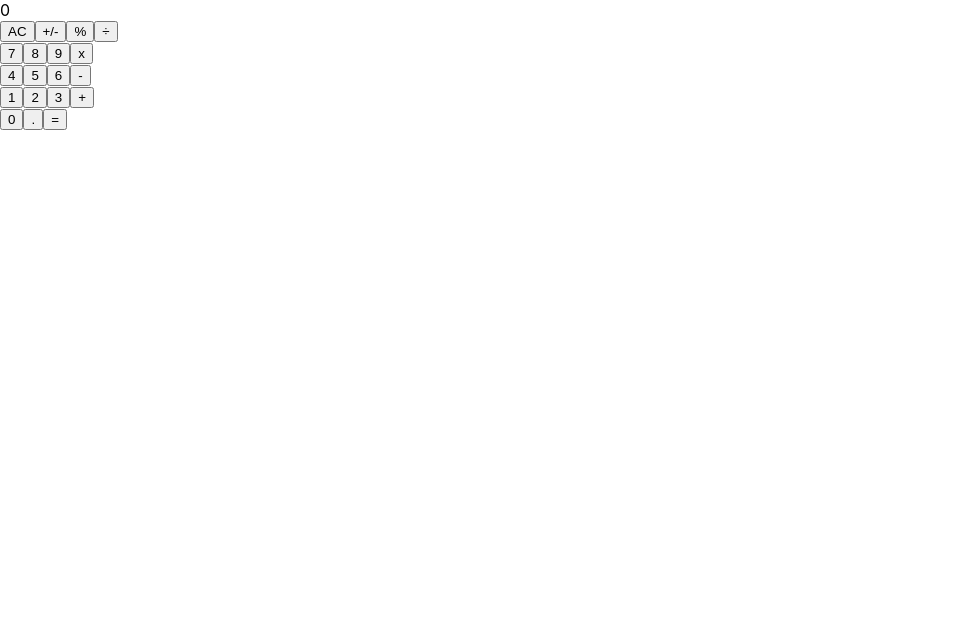
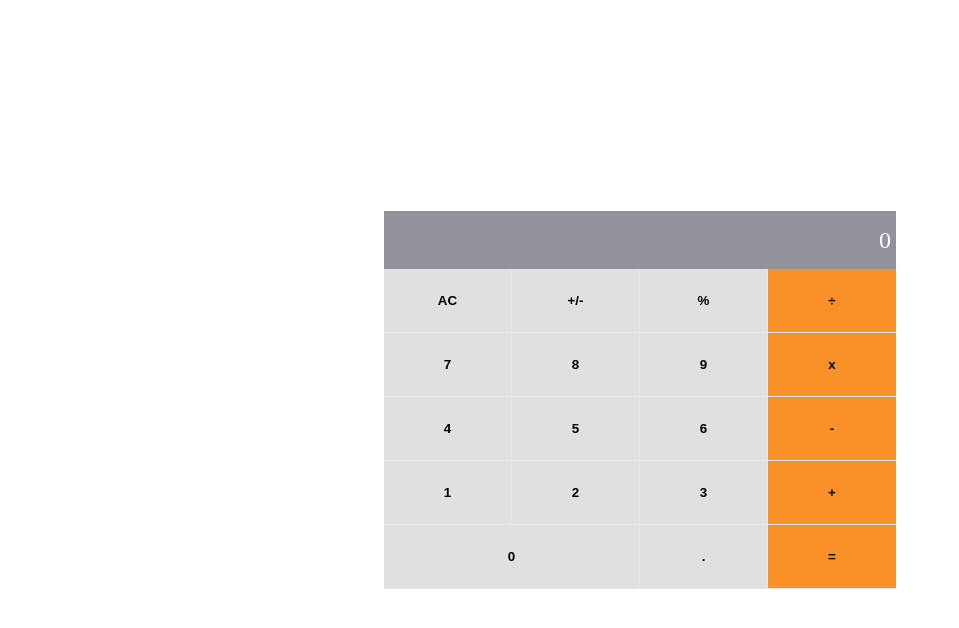
Before and after one commit to Uzair-Manzoor/math-magicians, a React (Create React App) app: page / in a window 1280 px wide. Shown: the top 628 px of the page, without its empty margins (0-959 px from the left). Built offline with nearby package versions, Linux system fonts and the light colour scheme.

Commit message:
add basic styling to the UI

```diff
--- a/src/App.css
+++ b/src/App.css
@@ -1,39 +1,46 @@
-.App {
-  text-align: center;
+#root {
+  width: 40%;
 }
 
-.App-logo {
-  height: 40vmin;
-  pointer-events: none;
+.result {
+  background: #91929c;
+  font-size: 24px;
+  padding: 3% 1%;
+  color: white;
+  text-align: right;
 }
 
-@media (prefers-reduced-motion: no-preference) {
-  .App-logo {
-    animation: App-logo-spin infinite 20s linear;
-  }
+.row {
+  display: grid;
+  grid-template-columns: repeat(4, 1fr);
+  border-bottom: 1px solid #e6e6e6;
 }
 
-.App-header {
-  background-color: #282c34;
-  min-height: 100vh;
-  display: flex;
-  flex-direction: column;
-  align-items: center;
-  justify-content: center;
-  font-size: calc(10px + 2vmin);
-  color: white;
+button {
+  background: #e0e0e0;
+  border: none;
+  padding: 24px 4px;
+  font-weight: 700;
+  border-right: 1px solid #e6e6e6;
+  cursor: pointer;
 }
 
-.App-link {
-  color: #61dafb;
+button:hover {
+  background: #c4c4c4;
 }
 
-@keyframes App-logo-spin {
-  from {
-    transform: rotate(0deg);
-  }
+.row button:last-child {
+  border-right: none;
+}
 
-  to {
-    transform: rotate(360deg);
-  }
+.row button:last-child:hover {
+  background: #ff8000;
 }
+
+.operation {
+  background: #f99028;
+}
+
+.zero {
+  grid-column: span 2;
+}
--- a/src/index.css
+++ b/src/index.css
@@ -1,27 +1,12 @@
-body {
+* {
+  box-sizing: border-box;
   margin: 0;
-  font-family:
-    -apple-system,
-    BlinkMacSystemFont,
-    'Segoe UI',
-    'Roboto',
-    'Oxygen',
-    'Ubuntu',
-    'Cantarell',
-    'Fira Sans',
-    'Droid Sans',
-    'Helvetica Neue',
-    sans-serif;
-  -webkit-font-smoothing: antialiased;
-  -moz-osx-font-smoothing: grayscale;
+  padding: 0;
 }
 
-code {
-  font-family:
-    source-code-pro,
-    Menlo,
-    Monaco,
-    Consolas,
-    'Courier New',
-    monospace;
+body {
+  display: flex;
+  justify-content: center;
+  align-items: center;
+  min-height: 100vh;
 }
```
Also changed, not shown: src/setupTests.js (deleted, +0 -5 lines), src/logo.svg (deleted), 1 other file (tests, documents, lock files or other folders).
